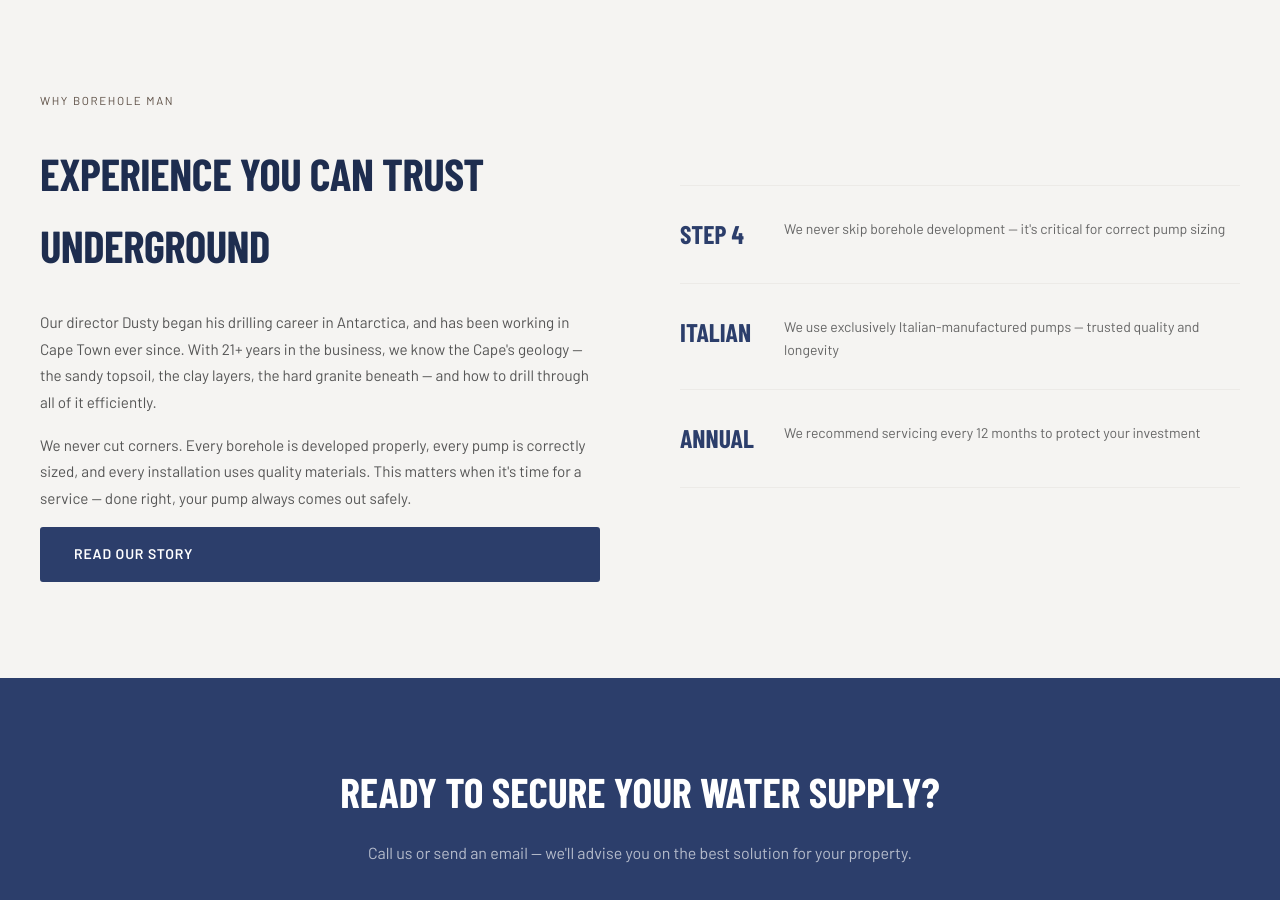
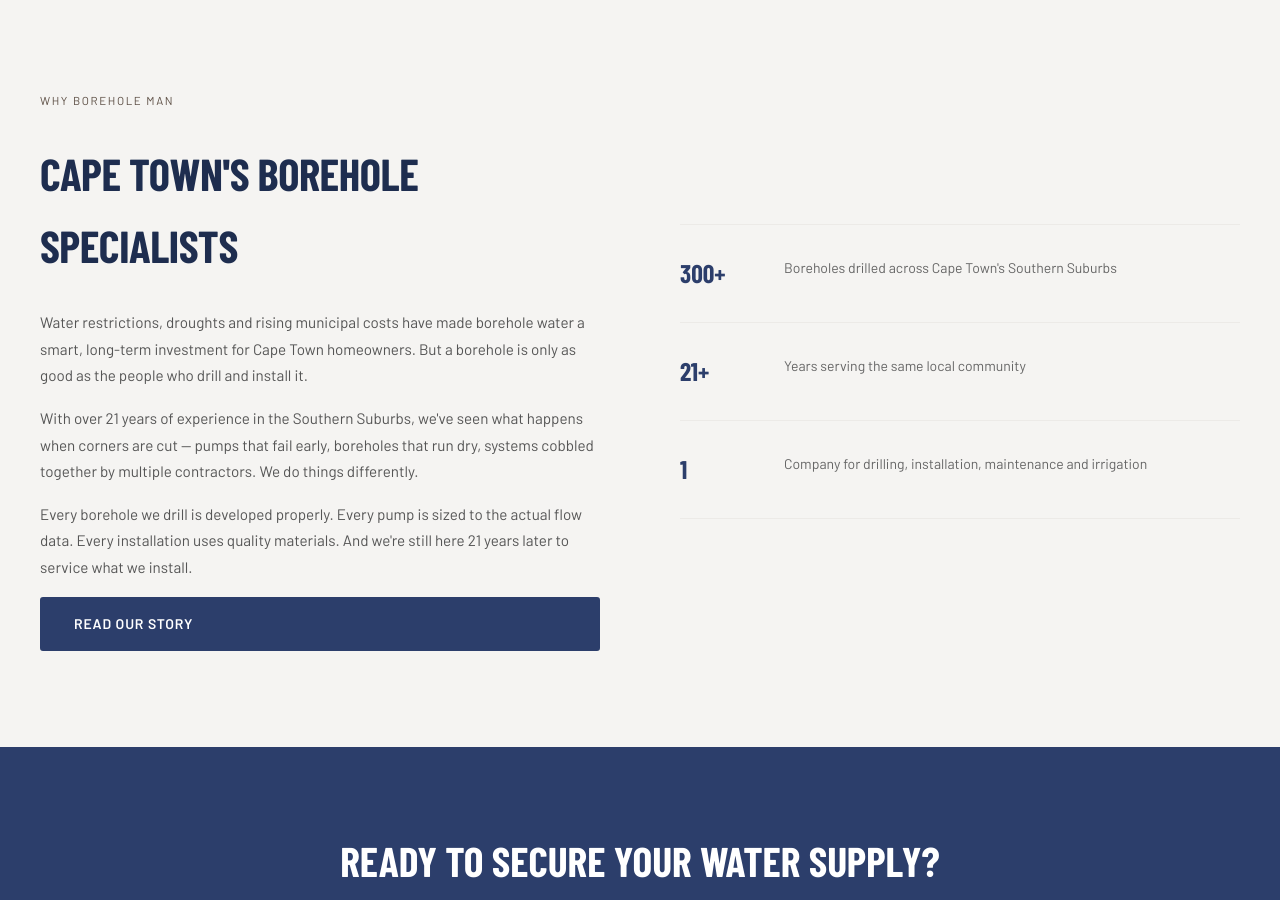
Before and after one commit to BoreholeMan/my-website, a React (Vite) app: page / in a window 1280 px wide. Shown: the part 1940-2840 px from the top of the page. Built offline with nearby package versions, Linux system fonts and the light colour scheme; a web font is replaced by a local one.

Commit message:
Update Home page content and statistics

```diff
--- a/src/pages/Home.jsx
+++ b/src/pages/Home.jsx
@@ -126,23 +126,24 @@ export default function Home() {
         <div className={styles.whyInner}>
           <div className={`${styles.whyText} reveal`}>
   <span className={styles.sectionTag}>Why Borehole Man</span>
-            <h2 className={styles.sectionTitle}>Experience you can trust underground</h2>
-            <p>Our director Dusty began his drilling career in Antarctica, and has been working in Cape Town ever since. With 21+ years in the business, we know the Cape's geology — the sandy topsoil, the clay layers, the hard granite beneath — and how to drill through all of it efficiently.</p>
-            <p>We never cut corners. Every borehole is developed properly, every pump is correctly sized, and every installation uses quality materials. This matters when it's time for a service — done right, your pump always comes out safely.</p>
+  <h2 className={styles.sectionTitle}>Cape Town's Borehole Specialists</h2>
+  <p>Water restrictions, droughts and rising municipal costs have made borehole water a smart, long-term investment for Cape Town homeowners. But a borehole is only as good as the people who drill and install it.</p>
+  <p>With over 21 years of experience in the Southern Suburbs, we've seen what happens when corners are cut — pumps that fail early, boreholes that run dry, systems cobbled together by multiple contractors. We do things differently.</p>
+  <p>Every borehole we drill is developed properly. Every pump is sized to the actual flow data. Every installation uses quality materials. And we're still here 21 years later to service what we install.</p>
   <Link to="/about" className={styles.ctaPrimary}>Read Our Story</Link>
 </div>
           <div className={`${styles.whyStats} reveal`}>
   <div className={styles.whyStat}>
-              <div className={styles.whyStatNum}>Step 4</div>
-              <div className={styles.whyStatLabel}>We never skip borehole development — it's critical for correct pump sizing</div>
+    <div className={styles.whyStatNum}>300+</div>
+    <div className={styles.whyStatLabel}>Boreholes drilled across Cape Town's Southern Suburbs</div>
   </div>
   <div className={styles.whyStat}>
-              <div className={styles.whyStatNum}>Italian</div>
-              <div className={styles.whyStatLabel}>We use exclusively Italian-manufactured pumps — trusted quality and longevity</div>
+    <div className={styles.whyStatNum}>21+</div>
+    <div className={styles.whyStatLabel}>Years serving the same local community</div>
   </div>
   <div className={styles.whyStat}>
-              <div className={styles.whyStatNum}>Annual</div>
-              <div className={styles.whyStatLabel}>We recommend servicing every 12 months to protect your investment</div>
+    <div className={styles.whyStatNum}>1</div>
+    <div className={styles.whyStatLabel}>Company for drilling, installation, maintenance and irrigation</div>
   </div>
 </div>
         </div>
```
Lines whose indentation alone changed are shown as unchanged.
